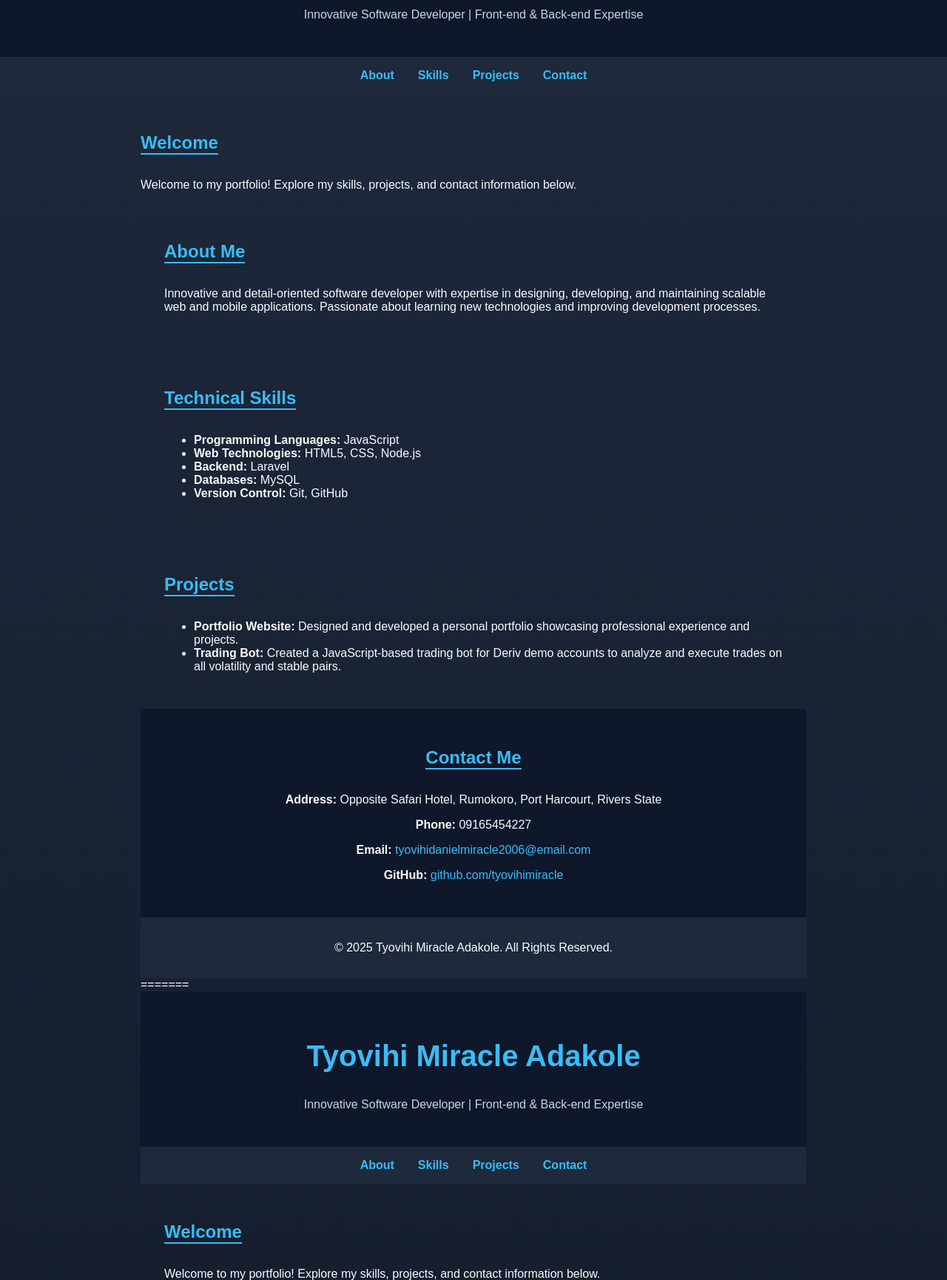
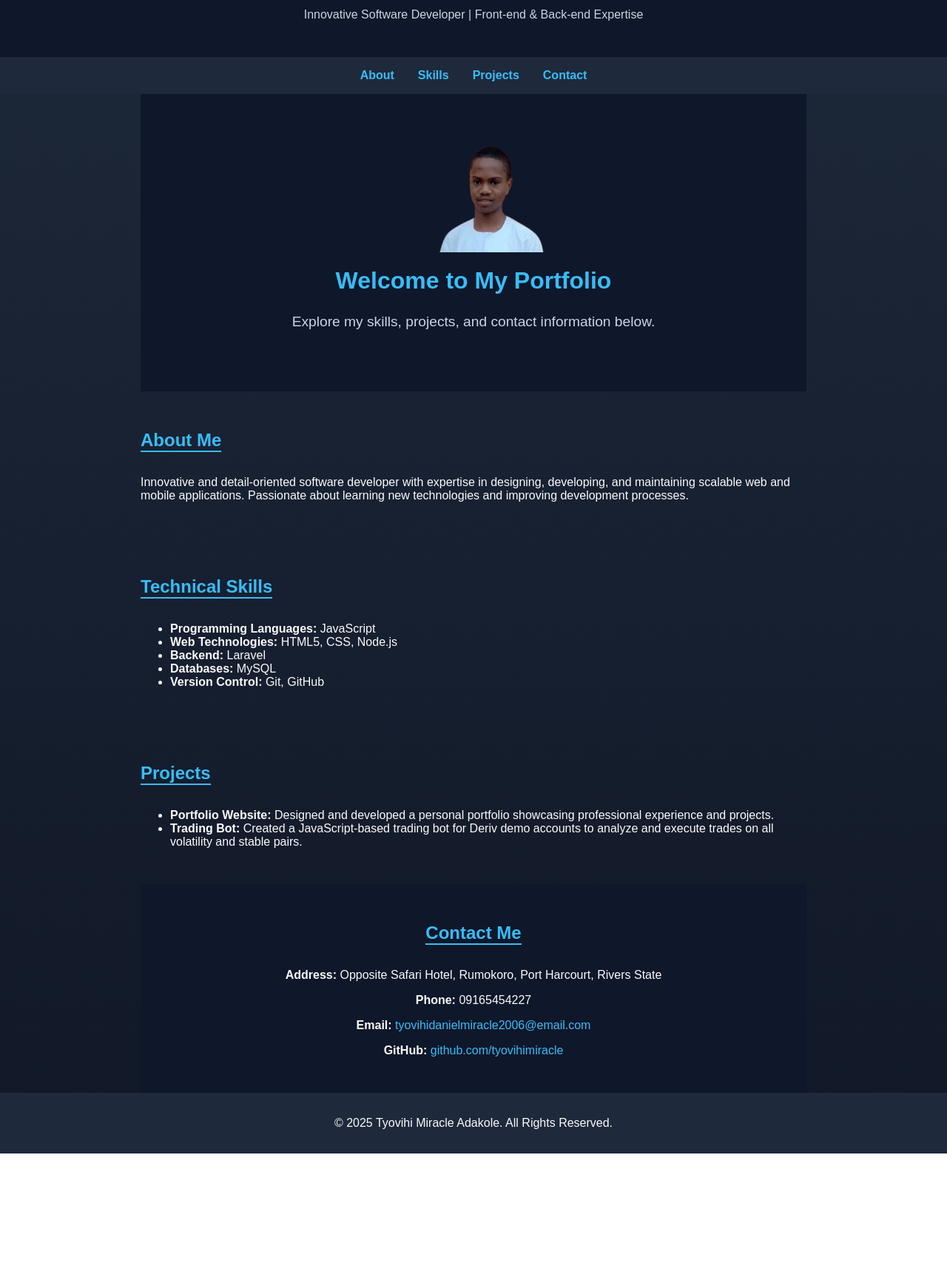
Before and after one commit to tyovihimiracle/my-portfolio, a plain HTML site: page index.html in a window 1280 px wide. Shown: the part 120-1850 px from the top of the page at 74% size. After the commit the page ends 1679 px from the top, so only its background shows below. Drawn offline with Linux system fonts and the light colour scheme.

Commit message:
added pic

```diff
--- a/index.html
+++ b/index.html
@@ -1,4 +1,3 @@
-<!-- HTML -->
 <!DOCTYPE html>
 <html lang="en">
 <head>
@@ -81,6 +80,30 @@
             padding: 1rem 0;
             background: #1e293b;
         }
+
+        .landing-page {
+            text-align: center;
+            padding: 4rem 0;
+            background: #0f172a;
+        }
+
+        .landing-page img {
+            border-radius: 10%;
+            width: 400px;
+            height: 150px;
+            object-fit: cover;
+        }
+
+        .landing-page h2 {
+            font-size: 2rem;
+            color: #38bdf8;
+            margin-top: 1rem;
+        }
+
+        .landing-page p {
+            font-size: 1.2rem;
+            color: #cbd5e1;
+        }
     </style>
 </head>
 <body>
@@ -95,9 +118,12 @@
         <a href="#projects">Projects</a>
         <a href="#contact">Contact</a>
     </nav>
-    <section id="home" class="active">
-        <h2 class="section-title">Welcome</h2>
-        <p>Welcome to my portfolio! Explore my skills, projects, and contact information below.</p>
+
+    <section id="landing" class="landing-page">
+        <img src="./photo_2025-03-17_15-40-48-removebg-preview.png" alt="Tyovihi Miracle Adakole">
+        <h2>Welcome to My Portfolio</h2>
+        <p>Explore my skills, projects, and contact information below.</p>
+    </section>
 
     <section id="about">
         <h2 class="section-title">About Me</h2>
@@ -136,142 +162,3 @@
     </footer>
 </body>
 </html>
-=======
-<!DOCTYPE html>
-<html lang="en">
-<head>
-    <meta charset="UTF-8">
-    <meta name="viewport" content="width=device-width, initial-scale=1.0">
-    <title>Tyovihi Miracle Adakole - Portfolio</title>
-    <link rel="stylesheet" href="styles.css">
-    <script src="script.js" defer></script>
-    <style>
-        /* Styles for the portfolio */
-        body {
-            font-family: Arial, sans-serif;
-            margin: 0;
-            padding: 0;
-            background: linear-gradient(to bottom, #1e293b, #111827);
-            color: #f9fafb;
-        }
-
-        header {
-            text-align: center;
-            padding: 2rem 0;
-            background: #0f172a;
-        }
-
-        header h1 {
-            font-size: 2.5rem;
-            color: #38bdf8;
-        }
-
-        header p {
-            font-size: 1rem;
-            color: #cbd5e1;
-        }
-
-        nav {
-            display: flex;
-            justify-content: center;
-            gap: 2rem;
-            background: #1e293b;
-            padding: 1rem 0;
-        }
-
-        nav a {
-            text-decoration: none;
-            color: #38bdf8;
-            font-weight: bold;
-        }
-
-        nav a:hover {
-            color: #f9fafb;
-        }
-
-        section {
-            padding: 2rem;
-            max-width: 900px;
-            margin: 0 auto;
-        }
-
-        .section-title {
-            font-size: 1.5rem;
-            margin-bottom: 1rem;
-            border-bottom: 2px solid #38bdf8;
-            display: inline-block;
-            color: #38bdf8;
-        }
-
-        .contact {
-            text-align: center;
-            padding: 2rem 0;
-            background: #0f172a;
-        }
-
-        .contact a {
-            text-decoration: none;
-            color: #38bdf8;
-        }
-
-        footer {
-            text-align: center;
-            padding: 1rem 0;
-            background: #1e293b;
-        }
-    </style>
-</head>
-<body>
-    <header>
-        <h1>Tyovihi Miracle Adakole</h1>
-        <p>Innovative Software Developer | Front-end & Back-end Expertise</p>
-    </header>
-
-    <nav>
-        <a href="#about">About</a>
-        <a href="#skills">Skills</a>
-        <a href="#projects">Projects</a>
-        <a href="#contact">Contact</a>
-    </nav>
-    <section id="home" class="active">
-        <h2 class="section-title">Welcome</h2>
-        <p>Welcome to my portfolio! Explore my skills, projects, and contact information below.</p>
-
-    <section id="about">
-        <h2 class="section-title">About Me</h2>
-        <p>Innovative and detail-oriented software developer with expertise in designing, developing, and maintaining scalable web and mobile applications. Passionate about learning new technologies and improving development processes.</p>
-    </section>
-
-    <section id="skills">
-        <h2 class="section-title">Technical Skills</h2>
-        <ul>
-            <li><strong>Programming Languages:</strong> JavaScript</li>
-            <li><strong>Web Technologies:</strong> HTML5, CSS, Node.js</li>
-            <li><strong>Backend:</strong> Laravel</li>
-            <li><strong>Databases:</strong> MySQL</li>
-            <li><strong>Version Control:</strong> Git, GitHub</li>
-        </ul>
-    </section>
-
-    <section id="projects">
-        <h2 class="section-title">Projects</h2>
-        <ul>
-            <li><strong>Portfolio Website:</strong> Designed and developed a personal portfolio showcasing professional experience and projects.</li>
-            <li><strong>Trading Bot:</strong> Created a JavaScript-based trading bot for Deriv demo accounts to analyze and execute trades on all volatility and stable pairs.</li>
-        </ul>
-    </section>
-
-    <section id="contact" class="contact">
-        <h2 class="section-title">Contact Me</h2>
-        <p><strong>Address:</strong> Opposite Safari Hotel, Rumokoro, Port Harcourt, Rivers State</p>
-        <p><strong>Phone:</strong> 09165454227</p>
-        <p><strong>Email:</strong> <a href="mailto:tyovihidanielmiracle2006@email.com">tyovihidanielmiracle2006@email.com</a></p>
-        <p><strong>GitHub:</strong> <a href="https://github.com/tyovihimiracle" target="_blank">github.com/tyovihimiracle</a></p>
-    </section>
-
-    <footer>
-        <p>&copy; 2025 Tyovihi Miracle Adakole. All Rights Reserved.</p>
-    </footer>
-</body>
-</html>
->>>>>>> 7ec8f52fae40d7431798cb21c938dbef7a696a3e
```
Also changed, not shown: photo_2025-03-17_15-40-48-removebg-preview.png (added).
